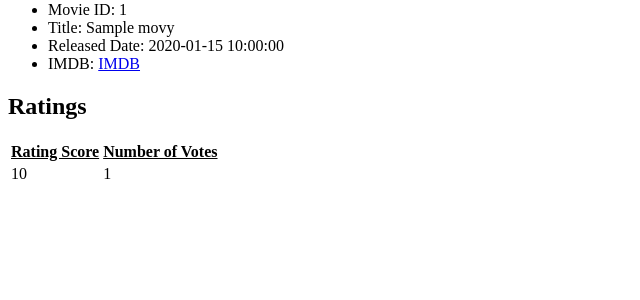
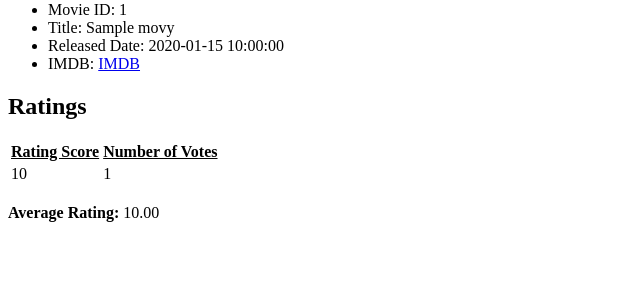
Before and after one commit to allisonscofield/mymovies, a Flask app: page /movies/1 in a window 1280 px wide. Shown: the part 164-464 px from the top of the page, without its empty margins (0-640 px from the left). Run offline with Flask 2, Linux system fonts and the light colour scheme; tables that the repository leaves empty hold one stand-in row (Sample ...).

Commit message:
Movie profile shows average rating

```diff
--- a/server.py
+++ b/server.py
@@ -177,6 +177,9 @@ def movie_profile(movie_id):
     ordered_movies = unordered_ratings.order_by(Rating.score)
     count_score = ordered_movies.all()
 
+    # Get average score, which returns a tuple-like object, so need to access index 0 to return the number and pass through jinja
+    avg_rating = db.session.query(func.avg(Rating.score)).filter(Rating.movie_id == movie_id).one()
+
     # Query to get all ratings for a specific movie
     # Needed to join Rating and Movie tables and filter by user id
     # Sort movie titles alphabetically
@@ -185,8 +188,8 @@ def movie_profile(movie_id):
                                Movie.title).join(Movie).filter(Rating.movie_id == movie_id).all()
 
     # Pass user info into jinja and called on its attributes
-    # Pass count_score and ratings into jinja
-    return render_template("movie_profile.html", movie=movie, count_score=count_score, ratings=ratings)
+    # Pass count_score, avg_rating, and ratings into jinja
+    return render_template("movie_profile.html", movie=movie, count_score=count_score, avg_rating=avg_rating[0], ratings=ratings)
 
 
 if __name__ == "__main__":
--- a/templates/movie_profile.html
+++ b/templates/movie_profile.html
@@ -24,7 +24,10 @@
         </tr>
         {% endfor %}
     </table>
+    <br>
+    <b>Average Rating:</b> {{ "{:.2f}".format(avg_rating) }}
 
+    <!-- Below code shows all rating scores -->
 <!--
     <h2>Ratings</h2>
     <table>
@@ -39,6 +42,5 @@
         {% endfor %}
     </table> -->
 
-    <!-- WANT TO TALLY SCORES, count all the 5's, 4's, etc. and provide average -->
 
 {% endblock %}
```
